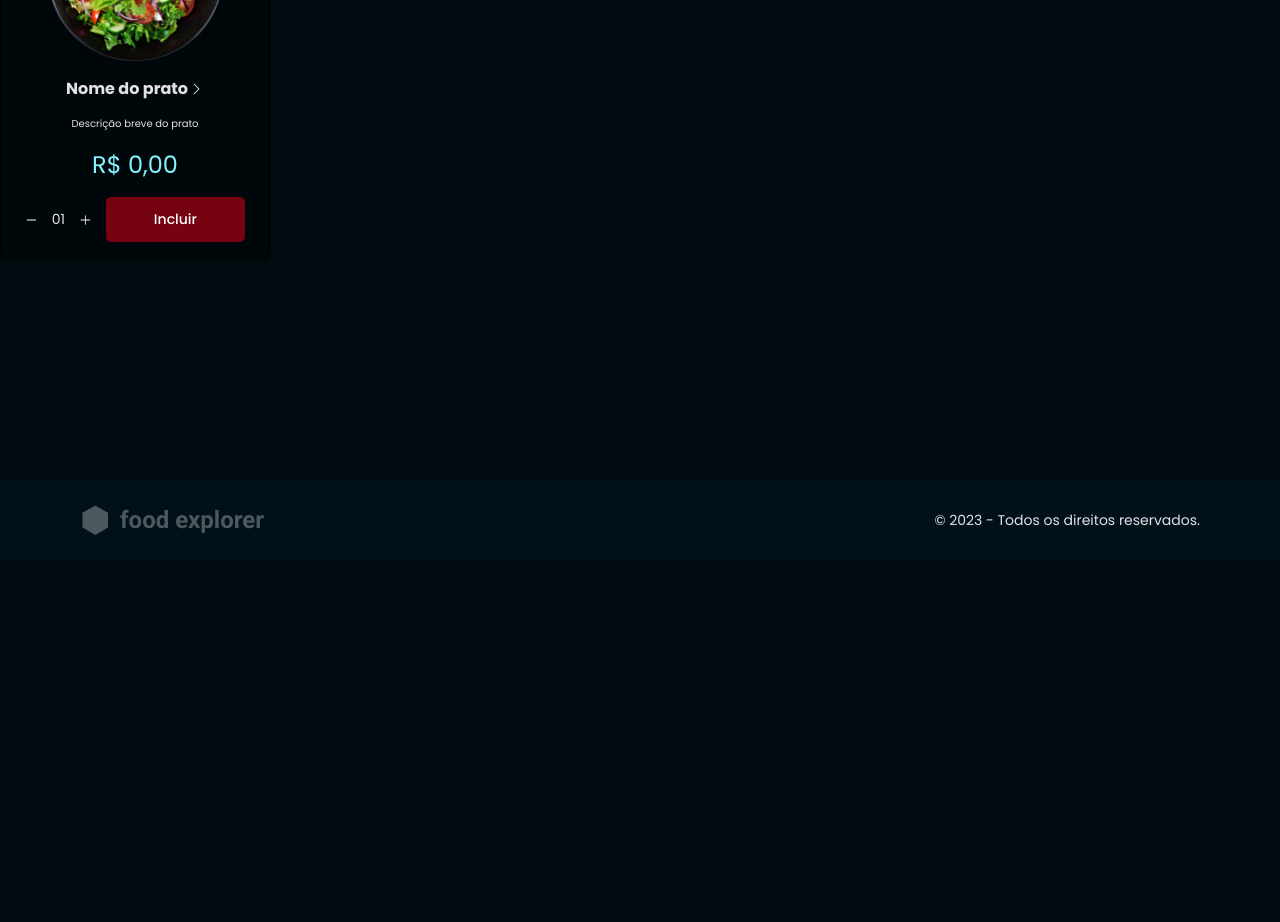
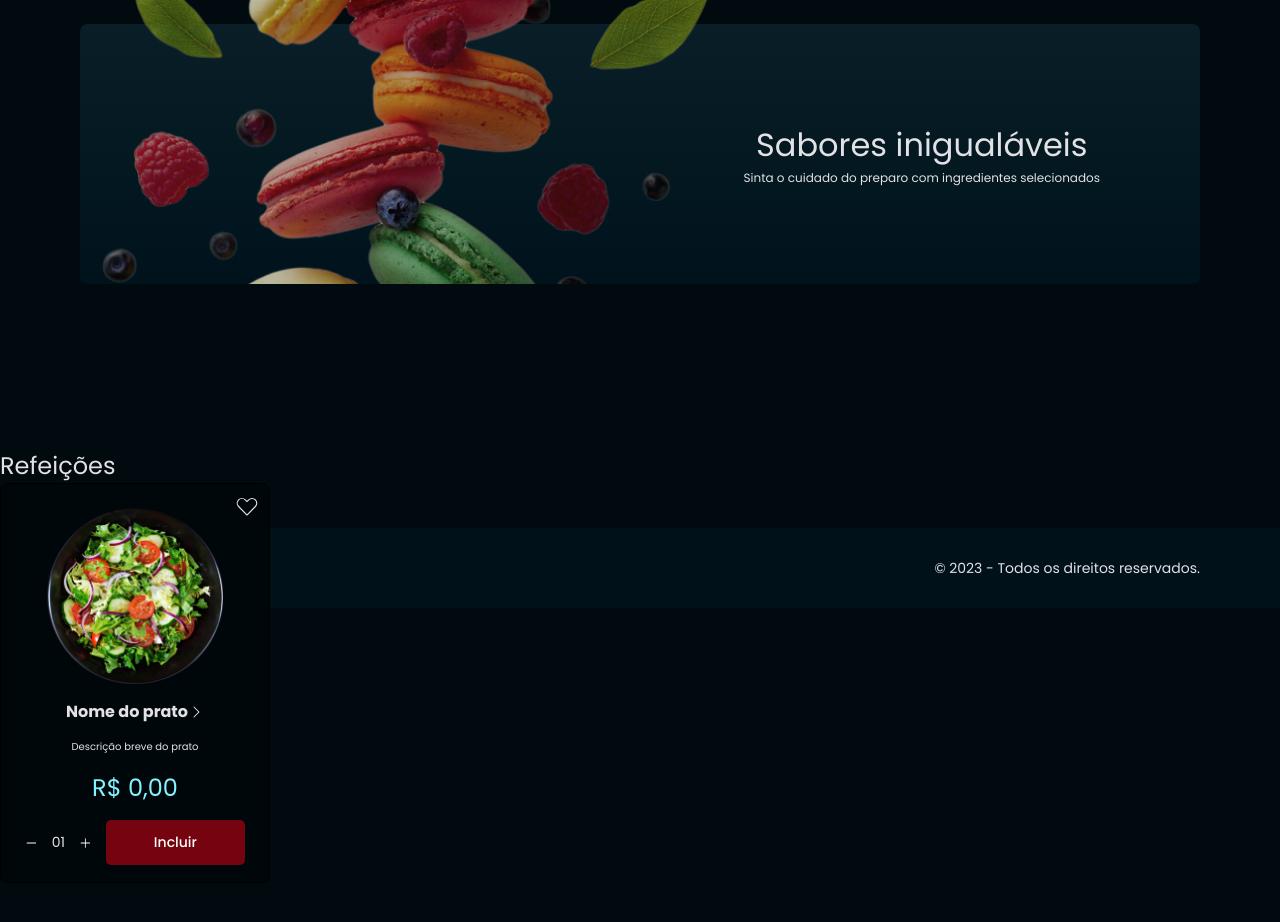
Before and after one commit to ddevitz/front-food-explorer, a React (Vite) app: page / in a window 1280 px wide. Shown: the part 240-1162 px from the top of the page. Before the commit the page ends 800 px from the top, so only its background shows below. Built offline with nearby package versions, Linux system fonts and the light colour scheme.

Commit message:
Starting to create the Home page

```diff
--- a/src/pages/Home/index.jsx
+++ b/src/pages/Home/index.jsx
@@ -1,4 +1,6 @@
-import { Container } from "./styles";
+import { Container, Top, Section, Slider } from "./styles";
+
+import macaronsImg from '../../assets/pngegg 1.png';
 
 import { Header } from "../../components/Header";
 import { Footer } from "../../components/Footer";
@@ -9,7 +11,21 @@ export function Home(){
         <Container>
             <Header />
 
-            <FoodCard />
+            <Top>
+                <img src={macaronsImg} alt="" />
+
+                <div className="description">
+                    <h1>Sabores inigualáveis</h1>
+                    <p>Sinta o cuidado do preparo com ingredientes selecionados</p>
+                </div>
+            </Top>
+
+            <Section>
+                <h2>Refeições</h2>
+                <Slider>
+                    <FoodCard />
+                </Slider>
+            </Section>
 
             <Footer />
         </Container>
--- a/src/pages/Home/styles.js
+++ b/src/pages/Home/styles.js
@@ -8,7 +8,65 @@ export const Container = styled.div`
     grid-template-rows: 100px auto 80px;
     grid-template-areas:
     "header"
+    "top"
     "content"
     "footer"
     ;
+
 `;
+
+export const Top = styled.div`
+    grid-area: top;
+
+    background: linear-gradient(to bottom, #091E26, #00131C);
+
+    width: 1120px;
+    height: 260px;
+
+    display: flex;
+    justify-content: space-between;
+
+    border-radius: 8px;
+    margin: 164px auto;
+
+    .description{
+        display: flex;
+        flex-direction: column;
+        justify-content: center;
+        align-items: center;
+
+        margin-right: 100px;
+    }
+
+    > img {
+        width: 656px;
+        height: 412px;
+        box-sizing: content-box;
+
+        position: relative;
+        bottom: 152px;
+    }
+
+    h1{
+        font-weight: 400;
+    }
+
+    p {
+        font-size: 12px;
+    }
+`;
+
+export const Section = styled.div`
+    grid-area: content;
+
+    width: 100%;
+    height: 100vh;
+
+    h2 {
+        font-weight: 400;
+    }
+`;
+
+export const Slider = styled.div`
+
+`;
```
Also changed, not shown: src/assets/pngegg 1.png (added).
